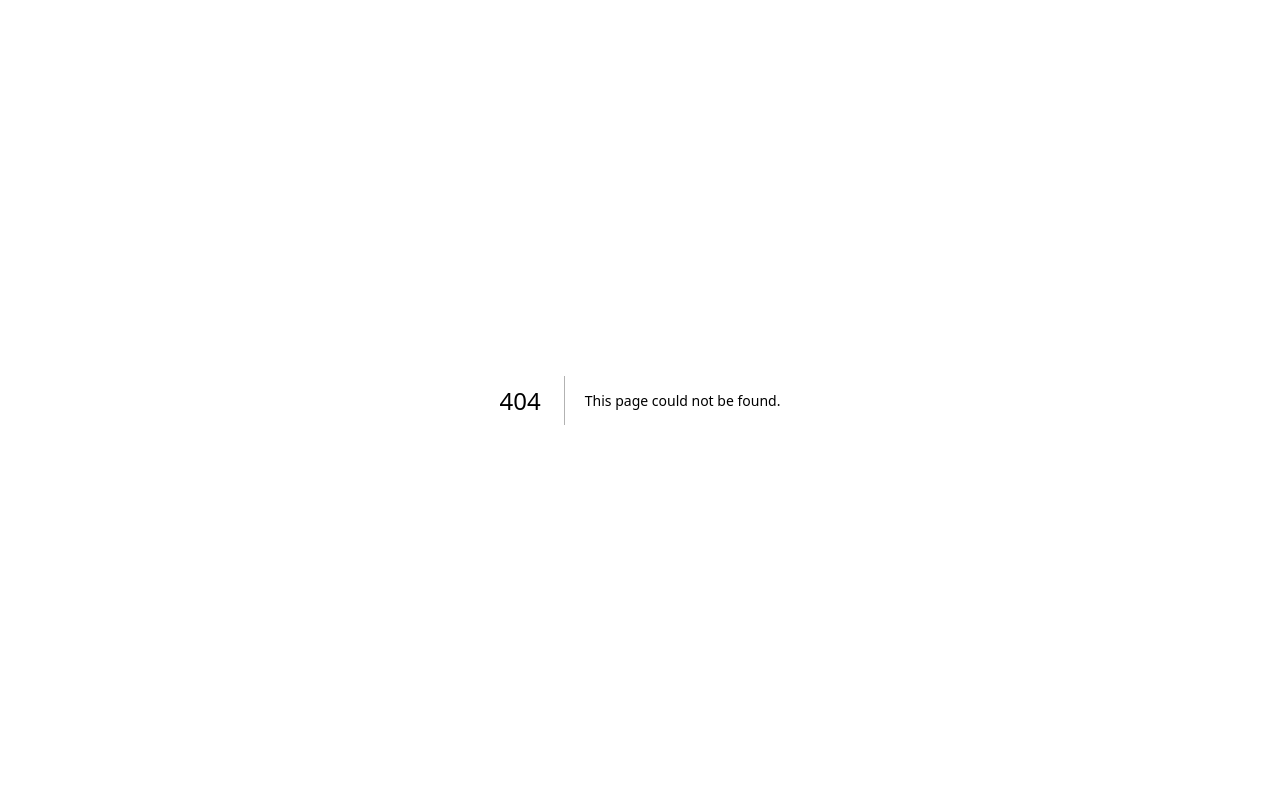
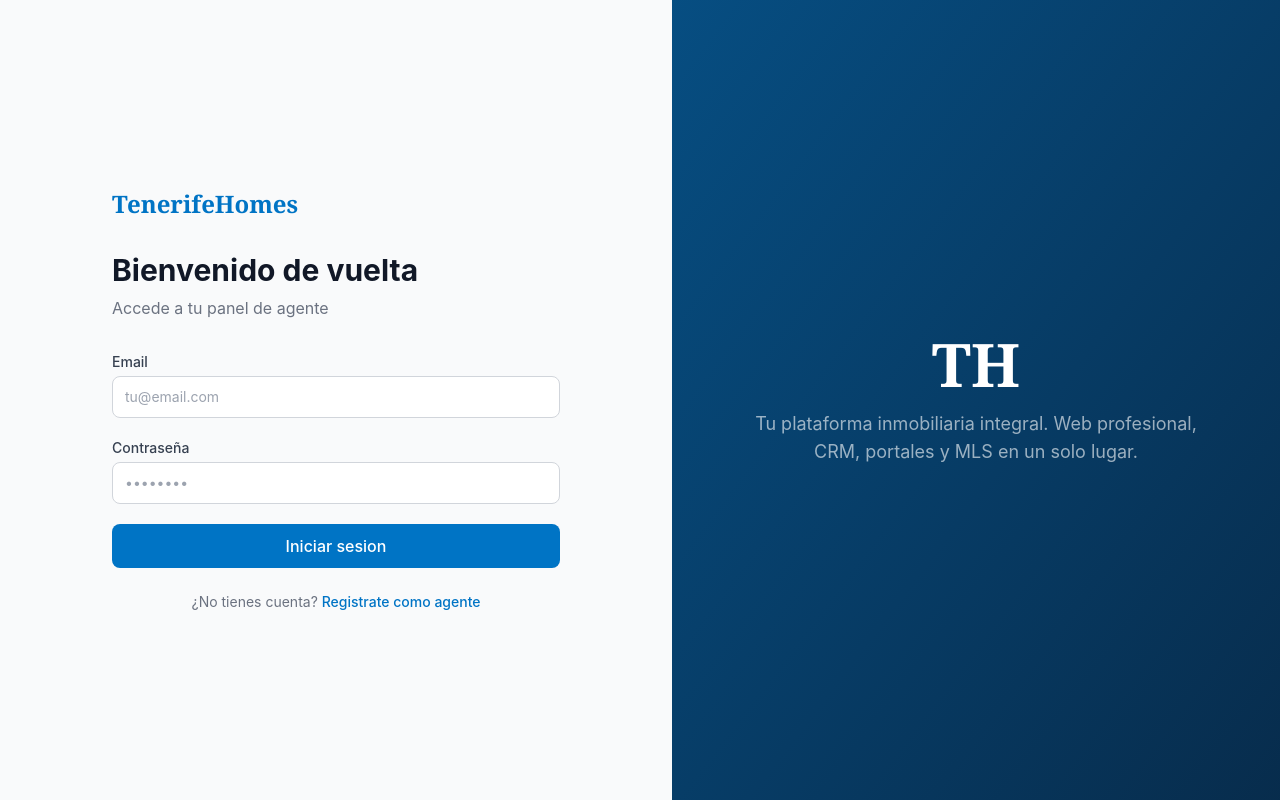
Before and after one commit to jairogarba-web-fitbymila/tenerifehomes-app, a Next.js app: page /login in a window 1280 px wide. Before the commit this address had no page. Built offline with nearby package versions, Linux system fonts and the light colour scheme.

Commit message:
add src/app/(auth)/login/page.tsx

```diff
--- /dev/null
+++ b/src/app/(auth)/login/page.tsx
@@ -0,0 +1,108 @@
+'use client'
+
+import { useState, Suspense } from 'react'
+import { createClient } from '@/lib/supabase-browser'
+import { useRouter, useSearchParams } from 'next/navigation'
+import Link from 'next/link'
+
+function LoginForm() {
+  const [email, setEmail] = useState('')
+  const [password, setPassword] = useState('')
+  const [error, setError] = useState('')
+  const [loading, setLoading] = useState(false)
+  const router = useRouter()
+  const searchParams = useSearchParams()
+  const redirect = searchParams.get('redirect') || '/dashboard'
+
+  async function handleLogin(e: React.FormEvent) {
+    e.preventDefault()
+    setError('')
+    setLoading(true)
+
+    const supabase = createClient()
+    const { error } = await supabase.auth.signInWithPassword({ email, password })
+
+    if (error) {
+      setError(error.message === 'Invalid login credentials'
+        ? 'Email o contraseña incorrectos'
+        : error.message)
+      setLoading(false)
+      return
+    }
+
+    router.push(redirect)
+    router.refresh()
+  }
+
+  return (
+    <div className="min-h-screen flex">
+      {/* Left — Form */}
+      <div className="flex-1 flex items-center justify-center p-8">
+        <div className="w-full max-w-md">
+          <Link href="/" className="text-brand-600 font-display text-2xl font-bold">TenerifeHomes</Link>
+          <h1 className="mt-8 text-3xl font-bold text-gray-900">Bienvenido de vuelta</h1>
+          <p className="mt-2 text-gray-500">Accede a tu panel de agente</p>
+
+          <form onSubmit={handleLogin} className="mt-8 space-y-5">
+            {error && (
+              <div className="bg-red-50 text-red-700 px-4 py-3 rounded-lg text-sm">{error}</div>
+            )}
+            <div>
+              <label className="block text-sm font-medium text-gray-700 mb-1">Email</label>
+              <input
+                type="email"
+                value={email}
+                onChange={(e) => setEmail(e.target.value)}
+                className="input-field"
+                placeholder="tu@email.com"
+                required
+              />
+            </div>
+            <div>
+              <label className="block text-sm font-medium text-gray-700 mb-1">Contraseña</label>
+              <input
+                type="password"
+                value={password}
+                onChange={(e) => setPassword(e.target.value)}
+                className="input-field"
+                placeholder="••••••••"
+                required
+              />
+            </div>
+            <button type="submit" disabled={loading} className="btn-primary w-full">
+              {loading ? 'Entrando...' : 'Iniciar sesion'}
+            </button>
+          </form>
+
+          <p className="mt-6 text-center text-sm text-gray-500">
+            ¿No tienes cuenta?{' '}
+            <Link href="/register" className="text-brand-600 font-medium hover:underline">
+              Registrate como agente
+            </Link>
+          </p>
+        </div>
+      </div>
+
+      {/* Right — Visual */}
+      <div className="hidden lg:block lg:flex-1 bg-brand-900 relative">
+        <div className="absolute inset-0 bg-gradient-to-br from-brand-800/90 to-brand-950/90" />
+        <div className="relative z-10 flex items-center justify-center h-full p-12">
+          <div className="text-center">
+            <div className="text-6xl font-display font-bold text-white">TH</div>
+            <p className="mt-4 text-white/60 text-lg max-w-md">
+              Tu plataforma inmobiliaria integral. Web profesional, CRM, portales y MLS en un solo lugar.
+            </p>
+          </div>
+        </div>
+      </div>
+    </div>
+  )
+}
+
+export default function LoginPage() {
+  return (
+    <Suspense fallback={<div className="min-h-screen flex items-center justify-center"><div className="text-gray-400">Cargando...</div></div>}>
+      <LoginForm />
+    </Suspense>
+  )
+}
```
